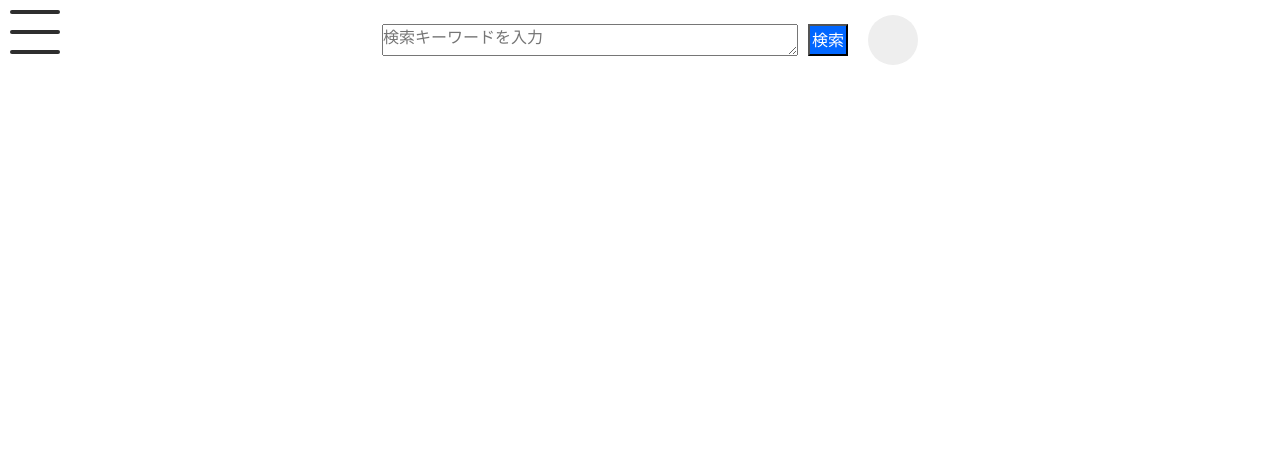
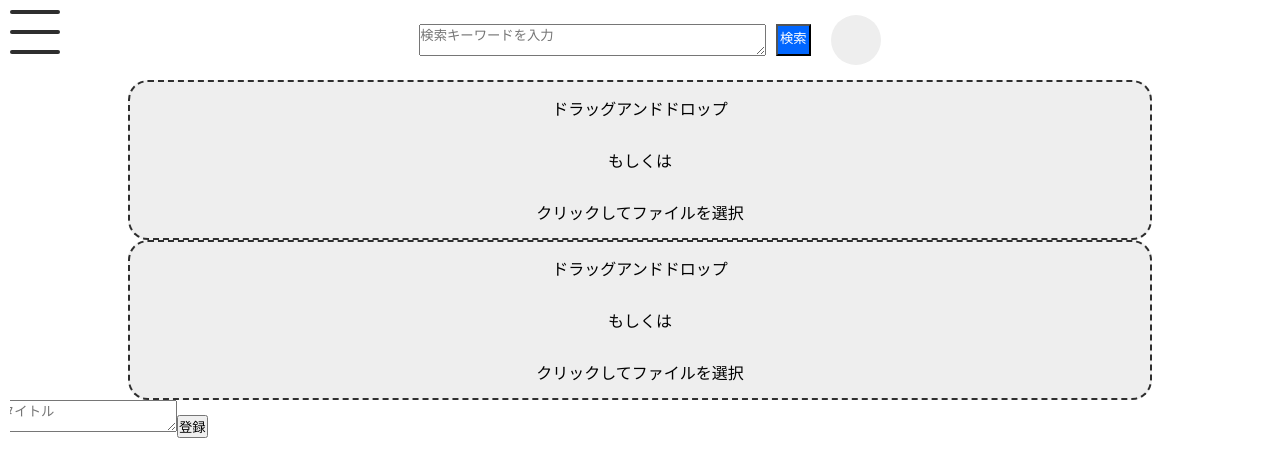
Before and after one commit to SoraY677/SoundsFrontend-StegHackthon2020-, a Nuxt app: page /create in a window 1280 px wide. Shown: the top 476 px of the page. Built offline with nearby package versions, Linux system fonts and the light colour scheme.

Commit message:
middleware,pluginsの設定

```diff
--- /dev/null
+++ b/components/drag8drop.vue
@@ -0,0 +1,48 @@
+<template>
+  <label ref="draganddropArea" class="drag-and-drop-area">
+    <input class="file-input" type="file" />
+    <p>ドラッグアンドドロップ</p>
+    <p>もしくは</p>
+    <p>クリックしてファイルを選択</p>
+  </label>
+</template>
+
+<script>
+export default {
+  props: ["category"],
+  mounted() {
+    this.$refs.draganddropArea.addEventListener("change", (e) =>{
+      console.log(e)
+      this.$emit(this.category, e);
+
+    });
+  }
+};
+</script>
+
+<style>
+.drag-and-drop-area {
+  position: relative;
+  display: flex;
+  width: 80%;
+  height: 20vh;
+  margin: 0 auto;
+  border-radius: 20px;
+  border: 2px dashed #2e2e2e;
+  background-color: #eee;
+  justify-content: center;
+  align-items: center;
+  flex-flow: wrap;
+}
+
+.drag-and-drop-area > p {
+  width: 100%;
+  text-align: center;
+}
+.file-input {
+  position: absolute;
+  height: 100%;
+  width: 100%;
+  opacity: 0;
+}
+</style>
--- a/components/thumbnail.vue
+++ b/components/thumbnail.vue
@@ -1,26 +1,21 @@
 <template>
   <a :id="id" class="thumbnail-container" @click.prevent="transWatchPage(id)">
     <!-- サムネイルイメージがきちんと指定されていれば -->
-    <div class="no-img" v-if="id =! void 0">
+    <div class="no-img" v-if="id != void 0">
       <p>サムネイルが存在しません</p>
     </div>
     <div class="discription-block">
-      <p>[未実装]{{description}}</p>
+      <p>{{description}}</p>
     </div>
   </a>
 </template>
 
 <script>
 export default {
-  props: ["id", "thumbnailImg", "sound", "description"],
+  props: ["id", /*"thumbnailImg", "sound",*/ "description"],
   methods: {
-    transWatchPage(id) {
-
-      /*this.$store.dispatch(
-        "getData",
-        "https://fast-headland-23842.herokuapp.com/current?num=2"
-      );*/
-      location.href = "./watch?id="+id;
+    transWatchPage() {
+      location.href = "./watch?id="+this.id;
     }
   }
 };
--- a/layouts/default.vue
+++ b/layouts/default.vue
@@ -24,6 +24,11 @@ html {
   box-sizing: border-box;
   margin: 0;
   padding:0;
+}
+
+p{
+  padding:0;
+  margin:0;
 }
 
 .frame{
--- a/layouts/menu.vue
+++ b/layouts/menu.vue
@@ -8,7 +8,7 @@
   </button>
   <!-- メニューリスト -->
   <ul ref="menuList" class="menu-list">
-    <li><a href="create">新規投稿</a></li>
+    <li><a href="/create">新規投稿</a></li>
   </ul>
   </nav>
 </template>
--- a/nuxt.config.js
+++ b/nuxt.config.js
@@ -28,6 +28,7 @@ export default {
   ** Plugins to load before mounting the App
   */
   plugins: [
+    '@/plugins/mediater'
   ],
   /*
   ** Nuxt.js dev-modules
@@ -38,8 +39,6 @@ export default {
   ** Nuxt.js modules
   */
   modules: [
-    // Doc: https://bootstrap-vue.js.org
-    'bootstrap-vue/nuxt',
     '@nuxtjs/axios'
   ],
   axios: {
--- a/package.json
+++ b/package.json
@@ -12,6 +12,7 @@
   },
   "dependencies": {
     "@nuxtjs/axios": "^5.9.5",
+    "axios": "^0.19.2",
     "bootstrap": "^4.1.3",
     "bootstrap-vue": "^2.0.0",
     "nuxt": "^2.0.0"
--- a/pages/create.vue
+++ b/pages/create.vue
@@ -0,0 +1,44 @@
+<template>
+  <div>
+    <draganddrop :category="'sounds'" @sounds="setData($event, sound)" />
+    <draganddrop
+      :category="'thumbnail'"
+      @thumbnail="setData($event, thumnail)"
+    />
+    <textarea placeholder="タイトル"></textarea>
+    <button @click="requestRecord()">登録</button>
+  </div>
+</template>
+
+<script>
+import draganddrop from "~/components/drag8drop";
+export default {
+  data: function() {
+    return {
+      request:{
+      sound: Object,
+      thumnail: Object,
+      title: String
+      }
+    }
+  },
+  components: {
+    draganddrop
+  },
+  methods: {
+    //データに子コンポーネントから得た情報を代入する
+    setData(event, data) {
+      data = event;
+      console.log(data);
+    },
+    /**
+     * 音声データを記録する要求をAPIに投げる
+     */
+    requestRecord() {
+      this.$fetchAPI(this.request,this.$store,"hoge");
+    }
+  }
+};
+</script>
+
+<style></style>
--- a/pages/index.vue
+++ b/pages/index.vue
@@ -1,9 +1,9 @@
 <template>
   <main class="flex-row-block">
-    <thumbnail />
-    <thumbnail />
-    <thumbnail />
-    <thumbnail />
+    <thumbnail :id="'hogehoge1'" :description="'[test1]'"/>
+    <thumbnail :id="'hogehoge2'" :description="'[test2]'"/>
+    <thumbnail :id="'hogehoge3'" :description="'[test3]'"/>
+    <thumbnail :id="'hogehoge4'" :description="'[test4]'"/>
   </main>
 </template>
 
@@ -11,6 +11,7 @@
 import thumbnail from "~/components/thumbnail"
 
 export default {
+  middleware:'apimediation',
   components: {
     thumbnail
   }
--- a/pages/watch.vue
+++ b/pages/watch.vue
@@ -2,12 +2,13 @@
   <main>
     <mainaudio />
     <div class="flex-row-block">
-      <thumbnail />
-      <thumbnail />
-      <thumbnail />
-      <thumbnail />
-      <thumbnail />
-      <thumbnail />
+      <thumbnail :id="'hogehoge1'" :description="'[test1]'"/>
+      <thumbnail :id="'hogehoge1'" :description="'[test1]'"/>
+      <thumbnail :id="'hogehoge1'" :description="'[test1]'"/>
+      <thumbnail :id="'hogehoge1'" :description="'[test1]'"/>
+      <thumbnail :id="'hogehoge1'" :description="'[test1]'"/>
+      <thumbnail :id="'hogehoge1'" :description="'[test1]'"/>
+      <thumbnail :id="'hogehoge1'" :description="'[test1]'"/>
     </div>
   </main>
   </template>
--- /dev/null
+++ b/plugins/mediater.js
@@ -0,0 +1,18 @@
+const API_BASE_URL = "https://fast-headland-23842.herokuapp.com/";
+
+import axios from "axios";
+
+export default ({ app }, inject) => {
+  inject("fetchAPI", function(reqparam, store, modulePath) {
+    //APIに投げる様に"key=value"に形を整えて配列に入れる
+    let formatRequestArray = [];
+    for (let key in reqparam)
+      formatRequestArray.push(key + "=" + reqparam[key]);
+    //配列を"&"でつなげてrequest可能にする
+    /* APIを叩く*/
+    store.dispatch(
+      "getData",
+      API_BASE_URL + modulePath + "?" + formatRequestArray.join("&")
+    );
+  });
+};
```
Also changed, not shown: middleware/apimediation.js (added, +17 -0 lines).
